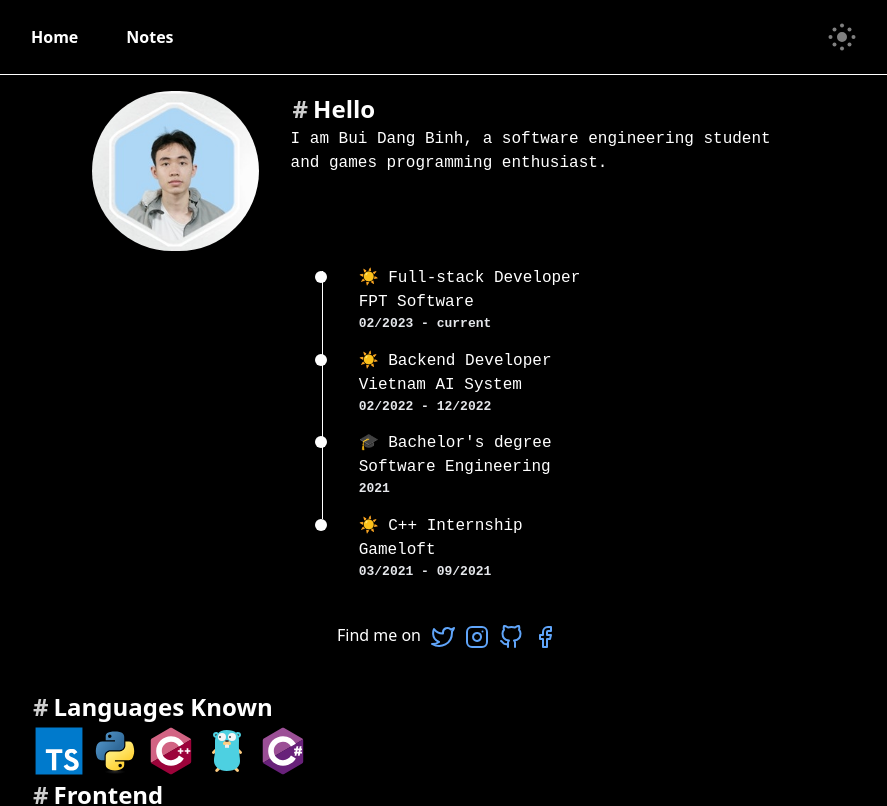
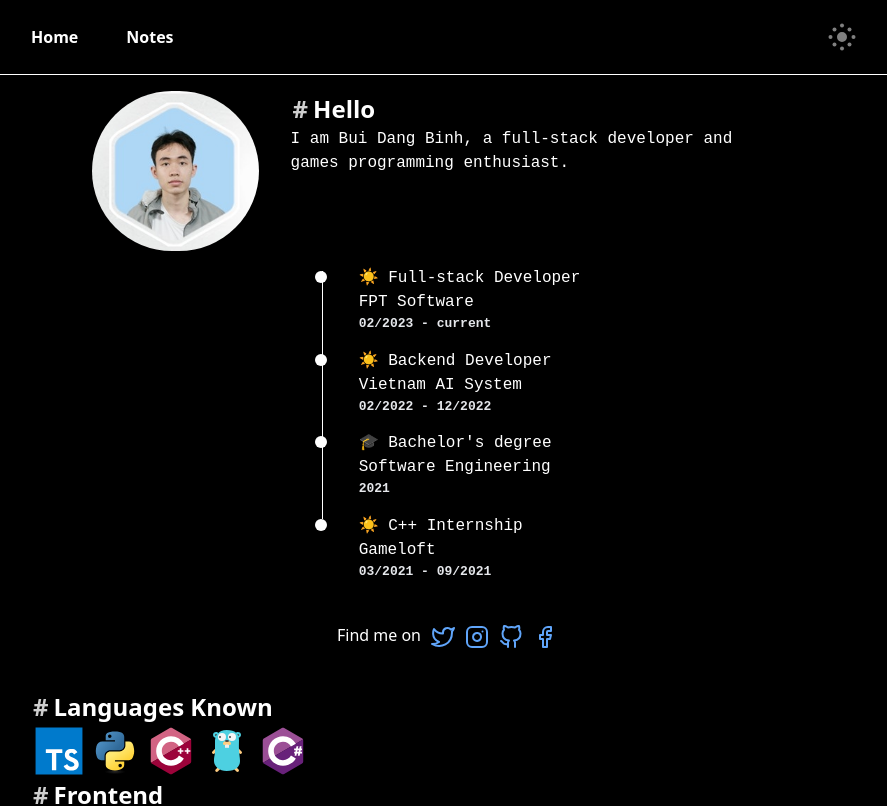
Before and after one commit to dunkbing/dunkbing.github.io, a Next.js app: page / in a window 1280 px wide. Shown: the top 806 px of the page, without its empty margins (193-1080 px from the left). Built offline with nearby package versions, Linux system fonts and the light colour scheme; what @tailwindcss/typography would draw is missing.

Commit message:
update intro.

```diff
--- a/components/Welcome/index.tsx
+++ b/components/Welcome/index.tsx
@@ -20,7 +20,7 @@ const Welcome: React.FC = () => {
     <div className="mx-3 w-3/5">
       <Title message="Hello" />
       <p>
-        I am Bui Dang Binh, a software engineering student and games programming
+        I am Bui Dang Binh, a full-stack developer and games programming
         enthusiast.
       </p>
     </div>
```
